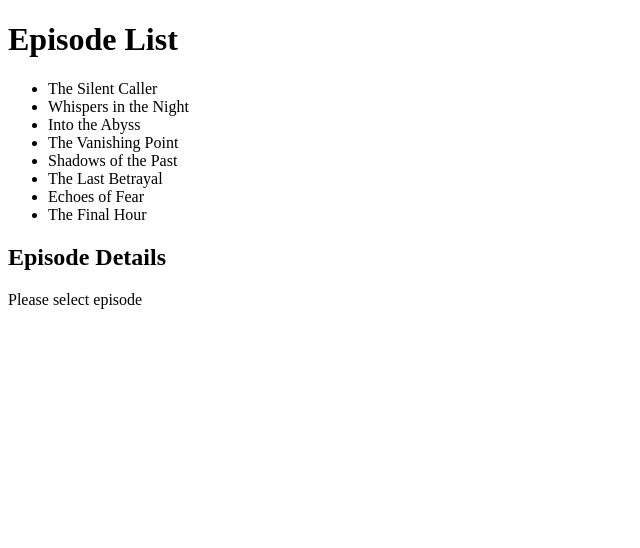
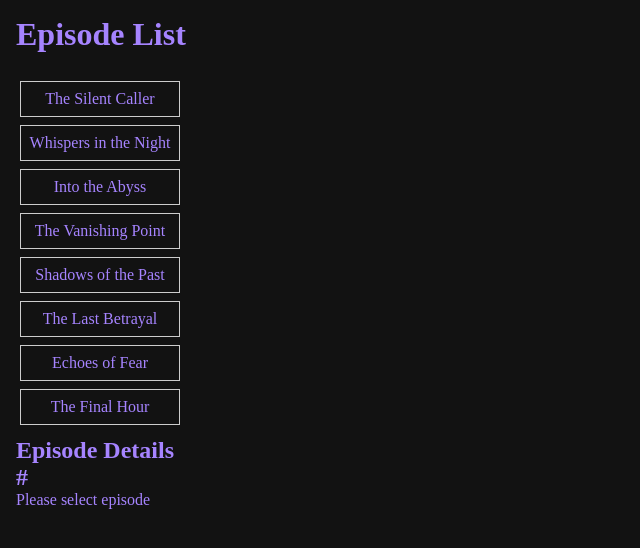
Before and after one commit to arturo-lemos/dark-echoes, a React (Vite) app: page / in a window 1280 px wide. Shown: the top 548 px of the page, without its empty margins (0-640 px from the left). Built offline with nearby package versions, Linux system fonts and the light colour scheme.

Commit message:
Assignment complete, added CSS styling.

```diff
--- a/src/App.jsx
+++ b/src/App.jsx
@@ -30,6 +30,7 @@ function App() {
       return (
         <section>
           <h2>Episode Details</h2>
+          <h2>#</h2>
           <p>Please select episode</p>
         </section>
       );
@@ -37,9 +38,8 @@ function App() {
 
     return (
       <section className="details">
-        {name}
-        <h2> {selectedEpisode.name} </h2>
-        {name}
+        <h2> {selectedEpisode.title} </h2>
+        <h2> {selectedEpisode.id} </h2>
         <p> {selectedEpisode.description} </p>
       </section>
     );
--- a/src/index.css
+++ b/src/index.css
@@ -0,0 +1,58 @@
+/* I copied most of this from the demo code, hope that is okay. I'm trying to use "materials 3 expressive" with the dark background and the purple. */
+
+body {
+  background-color: #121212;
+  color: #a684ff;
+  /* text-align: center; */
+}
+
+* {
+  margin: 0;
+  padding: 0;
+  box-sizing: border-box;
+}
+
+body {
+  padding: 1rem;
+}
+
+/* img {
+  width: 50%;
+} */
+
+main {
+  display: grid;
+  gap: 1ch;
+  margin-top: 24px;
+}
+
+/* @media (width >= 500px) {
+  main {
+    grid-template-columns: 1fr 1fr;
+  }
+} */
+
+.episodeList ul {
+  display: grid;
+  grid-template-columns: 1fr;
+  gap: 1ch;
+  text-align: center;
+
+  list-style-type: none;
+  padding: 0.25rem;
+}
+
+.episodeList li {
+  max-width: 160px;
+  padding: 1ch;
+  border: 1px solid #ccc;
+}
+
+.episodeList li:hover {
+  cursor: pointer;
+  font-style: italic;
+}
+
+.details {
+  padding: 0.25rem;
+}
```
